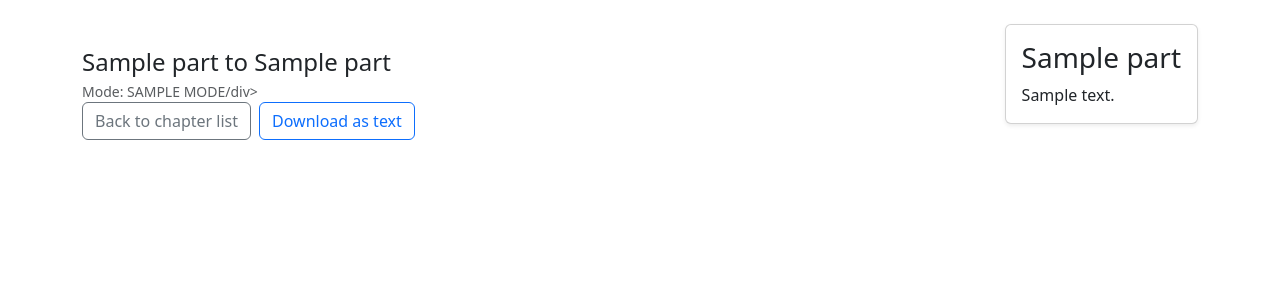
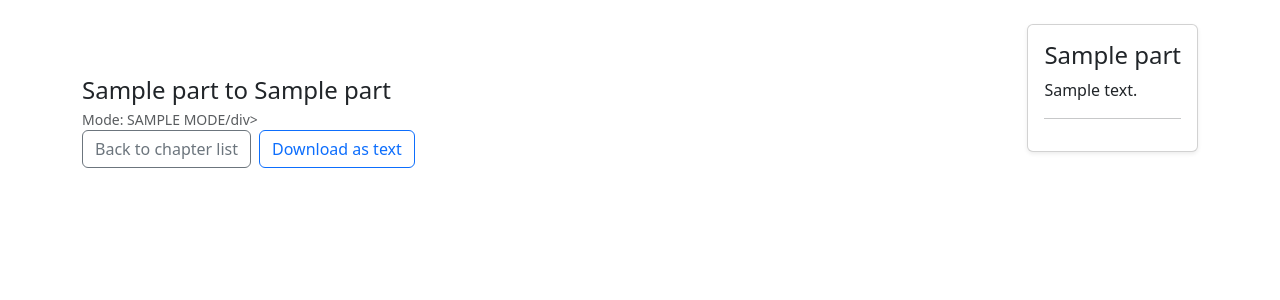
Before and after one commit to pbenzoni/royal-highway, a Flask app: template templates/compiled.html in a window 1280 px wide. Shown: the part 57-357 px from the top of the page. Run offline with Flask 3, Linux system fonts and the light colour scheme; the template is opened without the code that fills it: most values are stand-ins (such as "Sample title", 1, 10 or a date in 2020).

Commit message:
tweaking to get T2V readers to read the whole page

```diff
--- a/templates/compiled.html
+++ b/templates/compiled.html
@@ -11,18 +11,19 @@
     </div>
   </div>
 
-  {% for part in parts %}
+
     <div class="card mb-3 shadow-sm">
       <div class="card-body">
-        <h2 class="h3">{{ part.title }}</h2>
-
-        {% if mode == "html" %}
-          <div class="chapter-text">{{ part.content_html | safe }}</div>
-        {% else %}
-          <div class="chapter-text">{{ part.text_html | safe }}</div>
-        {% endif %}
-
+        {% for part in parts %}
+          <h2 class="h4">{{ part.title }}</h2>
+          {% if mode == "html" %}
+            <div class="chapter-text">{{ part.content_html | safe }}</div>
+          {% else %}
+            <div class="chapter-text">{{ part.text_html | safe }}</div>
+          {% endif %}
+          <hr/>
+        {% endfor %}
       </div>
     </div>
-  {% endfor %}
+
 {% endblock %}
```
